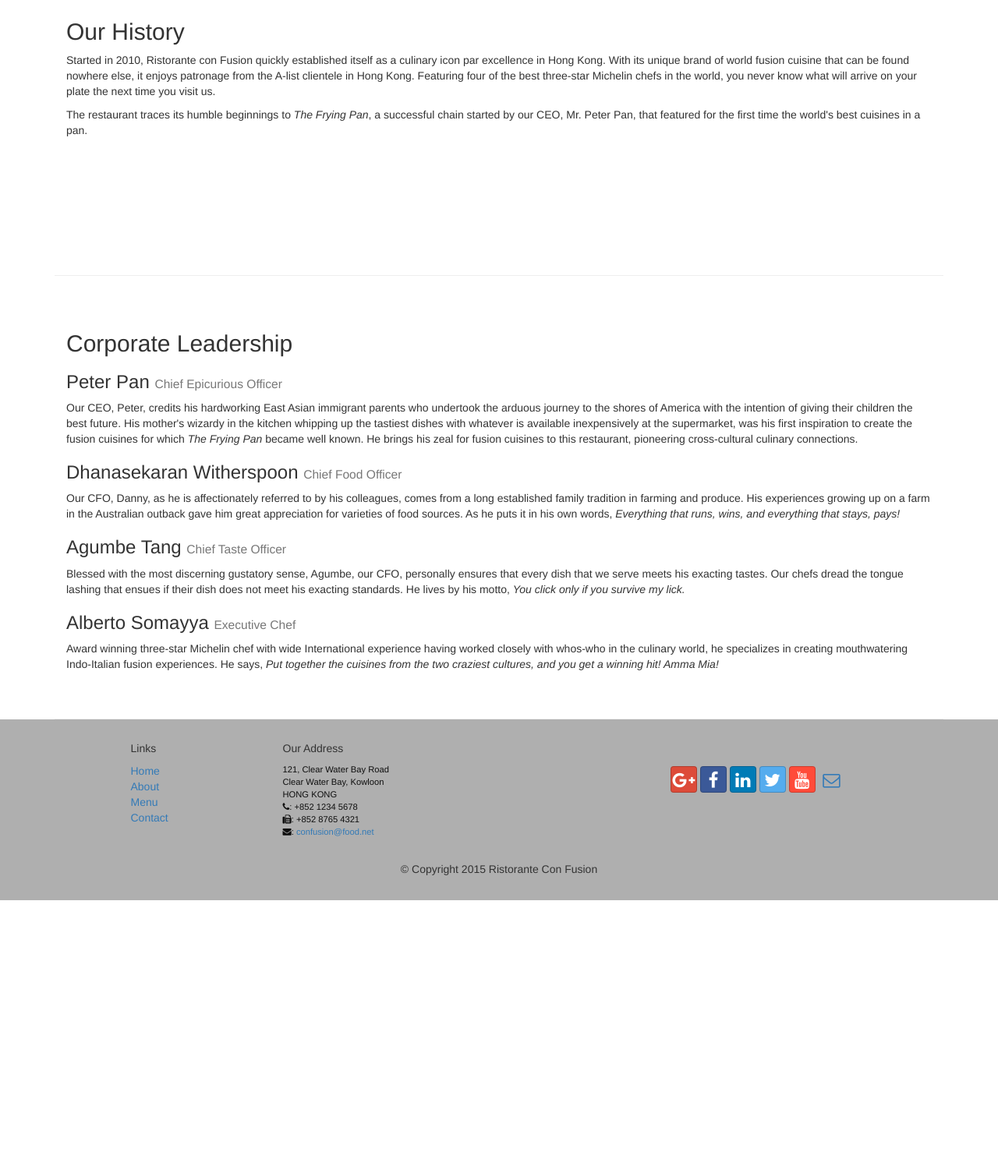
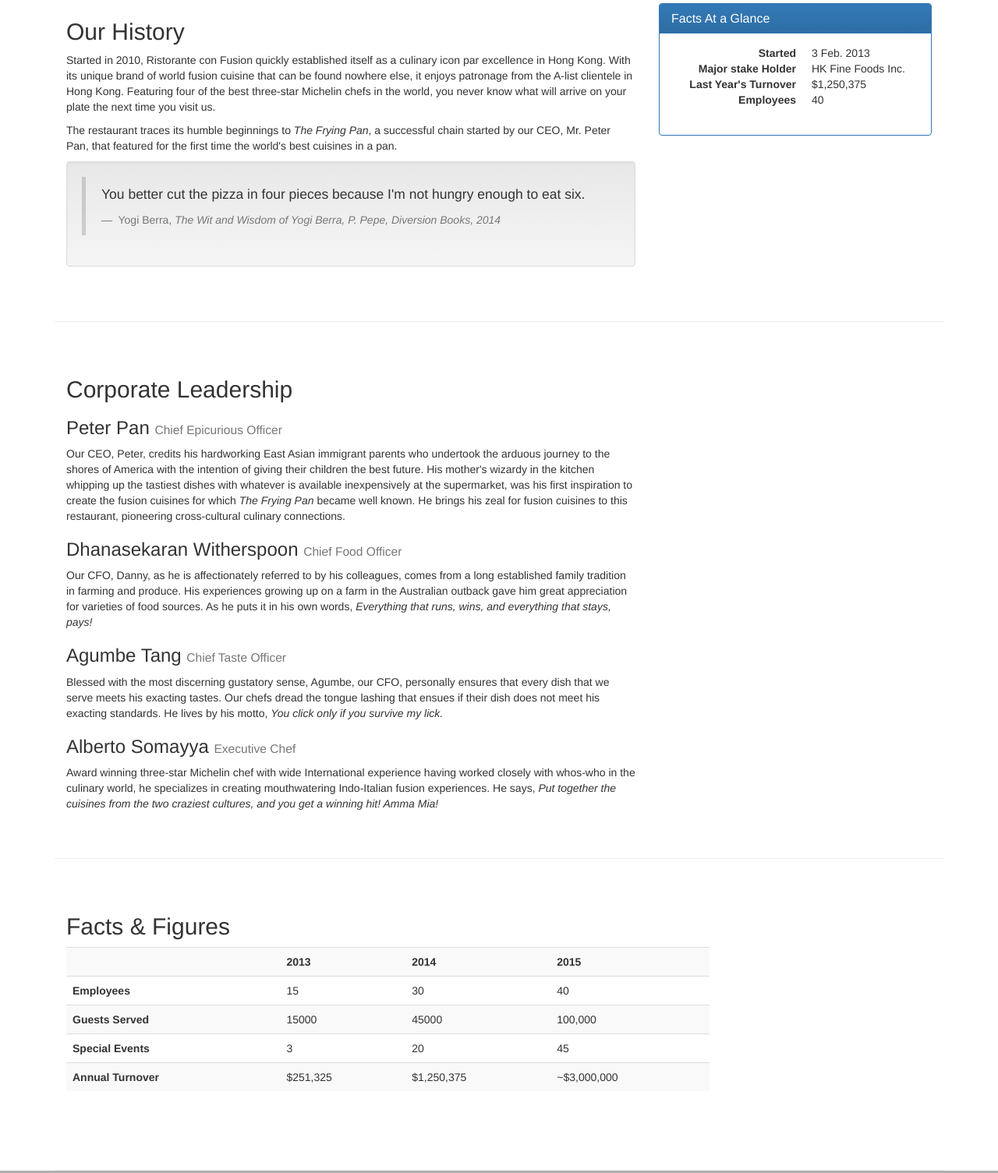
Before and after one commit to AprendiendoAVolar/BootstrapCourse, a plain HTML site: page aboutus.html in a window 1280 px wide. Shown: the part 649-2154 px from the top of the page at 78% size. Before the commit the page ends 1804 px from the top, so only its background shows below. Drawn offline with nearby package versions, Linux system fonts and the light colour scheme.

Commit message:
week 2 - lesson 2/5

```diff
--- a/aboutus.html
+++ b/aboutus.html
@@ -46,7 +46,7 @@
                     <a href="#" class="dropdown-toggle" data-toggle="dropdown"
                        role="button" aria-haspopup="true" aria-expanded="false">
                         <span class="glyphicon glyphicon-list-alt"> </span>
-                         Menu <span class="caret"></span></a>
+                        Menu <span class="caret"></span></a>
                     <ul class="dropdown-menu">
                         <li><a href="#">Appetizers</a></li>
                         <li><a href="#">Main Courses</a></li>
@@ -98,7 +98,7 @@
     </div>
 
     <div class="row row-content">
-        <div class="col-xs-12">
+        <div class="col-xs-12 col-sm-8">
             <h2>Our History</h2>
 
             <p>Started in 2010, Ristorante con Fusion quickly established itself as a culinary icon par excellence in
@@ -108,15 +108,44 @@
 
             <p>The restaurant traces its humble beginnings to <em>The Frying Pan</em>, a successful chain started by our
                 CEO, Mr. Peter Pan, that featured for the first time the world's best cuisines in a pan.</p>
+            <div class="well">
+                <blockquote>
+                    <p>You better cut the pizza in four pieces because
+                        I'm not hungry enough to eat six.</p>
+                    <footer>
+                        Yogi Berra,
+                        <cite title="Sorce title">
+                            The Wit and Wisdom of Yogi Berra,
+                            P. Pepe, Diversion Books, 2014
+                        </cite>
+                    </footer>
+                </blockquote>
+            </div>
         </div>
-        <div>
-            <p style="padding:20px;"></p>
+        <div class="col-sm-4">
+            <div class="panel panel-primary">
+                <div class="panel-heading">
+                    <h3 class="panel-title">Facts At a Glance</h3>
+                </div>
+                <div class="panel-body">
+                    <dl class="dl-horizontal">
+                        <dt>Started</dt>
+                        <dd>3 Feb. 2013</dd>
+                        <dt>Major stake Holder</dt>
+                        <dd>HK Fine Foods Inc.</dd>
+                        <dt>Last Year's Turnover</dt>
+                        <dd>$1,250,375</dd>
+                        <dt>Employees</dt>
+                        <dd>40</dd>
+                    </dl>
+                </div>
+            </div>
         </div>
     </div>
 
 
     <div class="row row-content">
-        <div class="col-xs-12">
+        <div class="col-xs-12 col-sm-8">
             <h2>Corporate Leadership</h2>
 
             <h3>Peter Pan
@@ -153,9 +182,50 @@
                 experiences. He says, <em>Put together the cuisines from the two craziest cultures, and you get a
                     winning hit! Amma Mia!</em></p>
         </div>
-        <div>
+        <div class="col-sm-4">
             <p style="padding:20px;"></p>
         </div>
+    </div>
+    <div class="row row-content">
+        <div class="col-xs-12 col-sm-9">
+            <h2>Facts & Figures</h2>
+            <div class="table-responsive">
+                <table class="table table-striped">
+                    <tr>
+                        <td>&nbsp;</td>
+                        <th>2013</th>
+                        <th>2014</th>
+                        <th>2015</th>
+                    </tr>
+                    <tr>
+                        <th>Employees</th>
+                        <td>15</td>
+                        <td>30</td>
+                        <td>40</td>
+                    </tr>
+                    <tr>
+                        <th>Guests Served</th>
+                        <td>15000</td>
+                        <td>45000</td>
+                        <td>100,000</td>
+                    </tr>
+                    <tr>
+                        <th>Special Events</th>
+                        <td>3</td>
+                        <td>20</td>
+                        <td>45</td>
+                    </tr>
+                    <tr>
+                        <th>Annual Turnover</th>
+                        <td>$251,325</td>
+                        <td>$1,250,375</td>
+                        <td>~$3,000,000</td>
+                    </tr>
+                </table>
+            </div>
+
+        </div>
+
     </div>
 
 </div>
```
